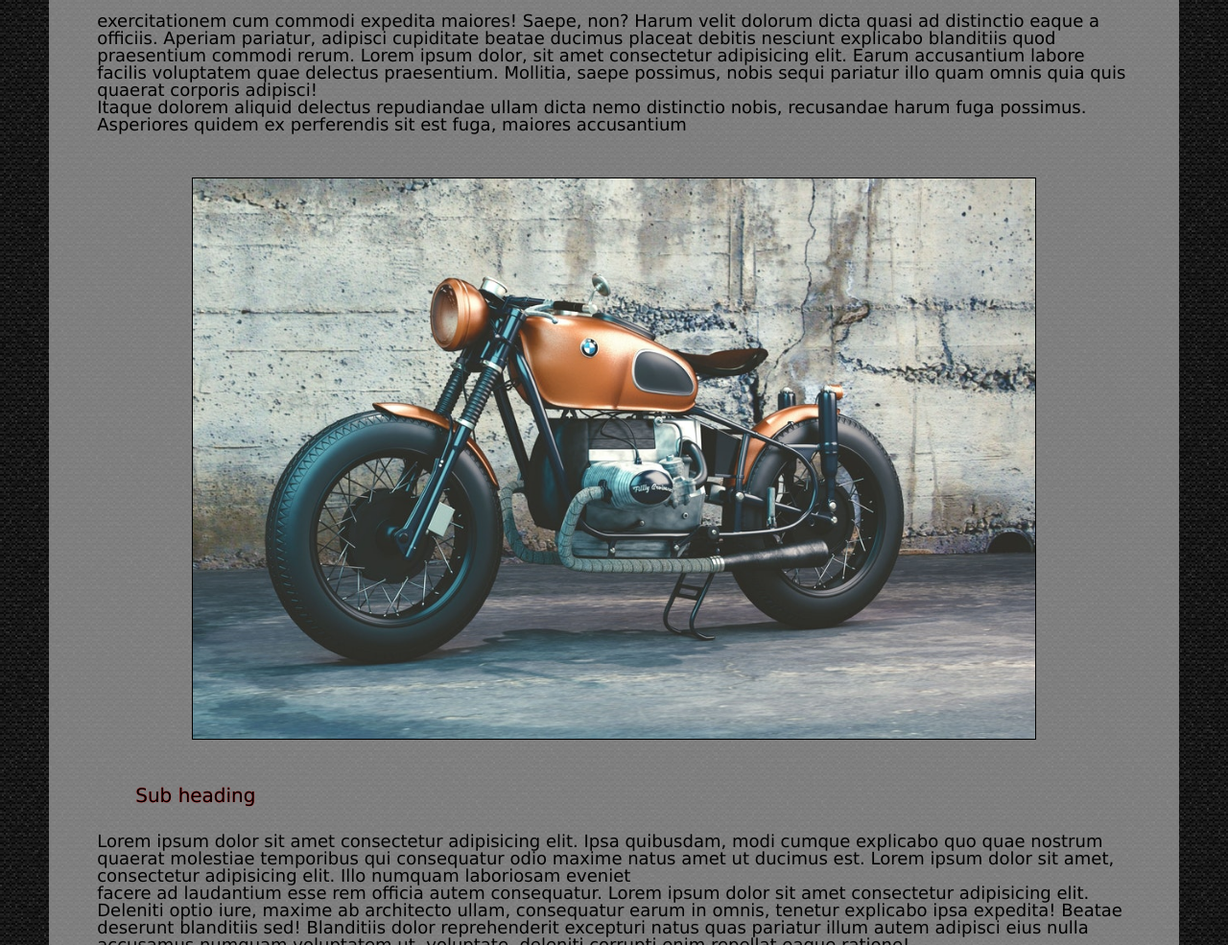
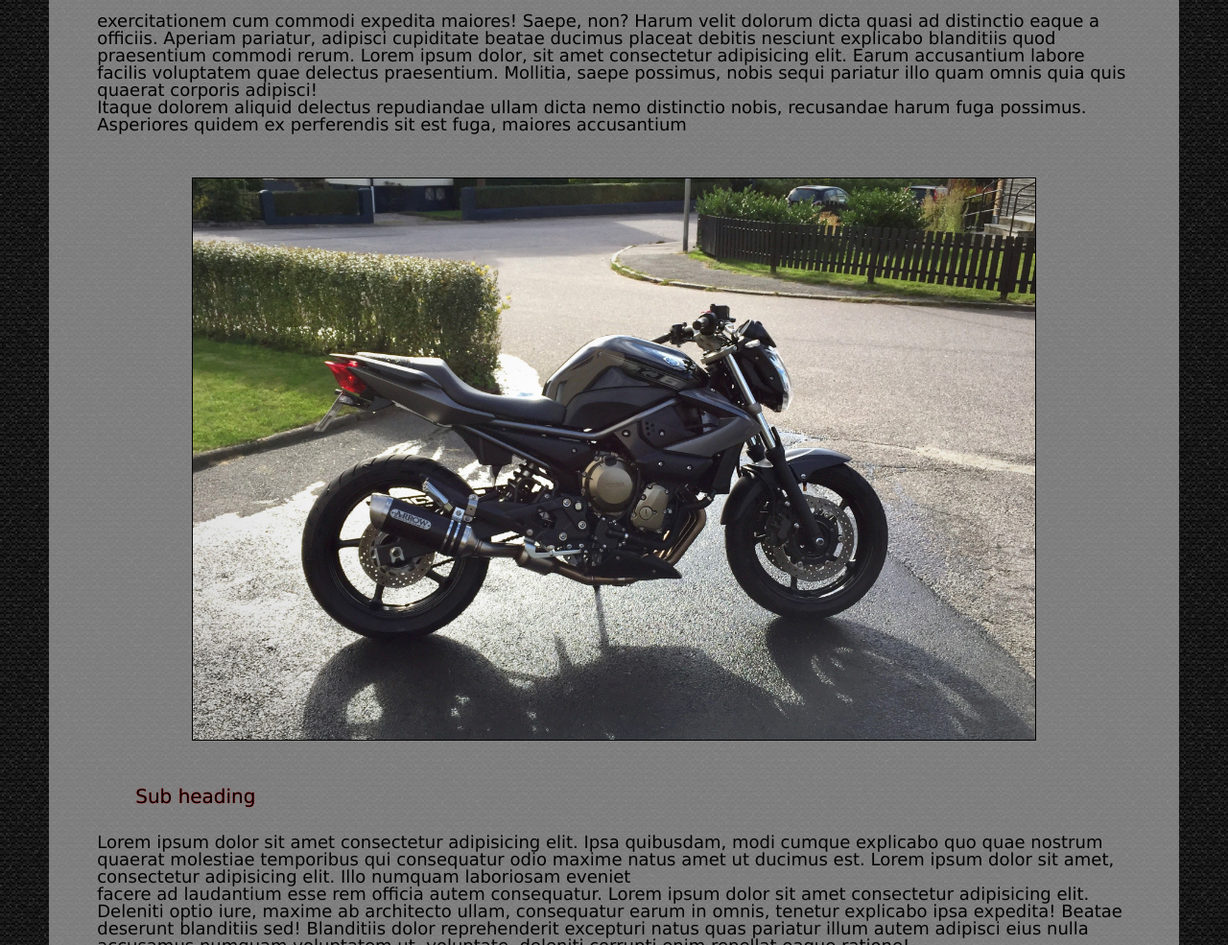
Before and after one commit to EricNapoleon/Cafe-Racer-World, a plain HTML site: page yamahaxj6.html in a window 1280 px wide. Shown: the part 2148-3133 px from the top of the page at 96% size. Drawn offline with Linux system fonts and the light colour scheme.

Commit message:
Update yamahaxj6.html

```diff
--- a/yamahaxj6.html
+++ b/yamahaxj6.html
@@ -98,7 +98,7 @@
         sit
         est fuga, maiores accusantium </p>
       <br>
-      <img src="IMAGES/8.jpg" alt="Picture of a motorcycle" />
+      <img src="IMAGES/xj6.jpg" alt="Picture of a motorcycle" />
       <br>
       <h2>Sub heading</h2>
       <br>
```
